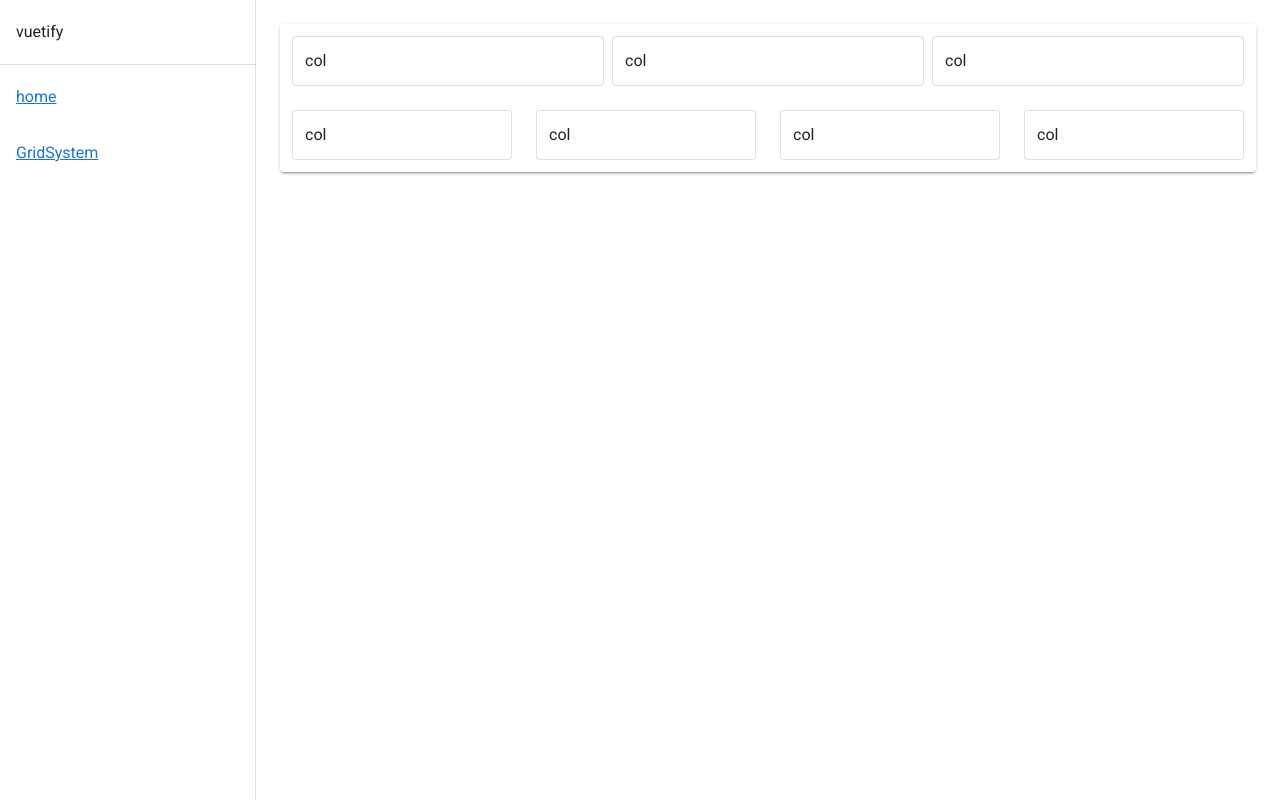
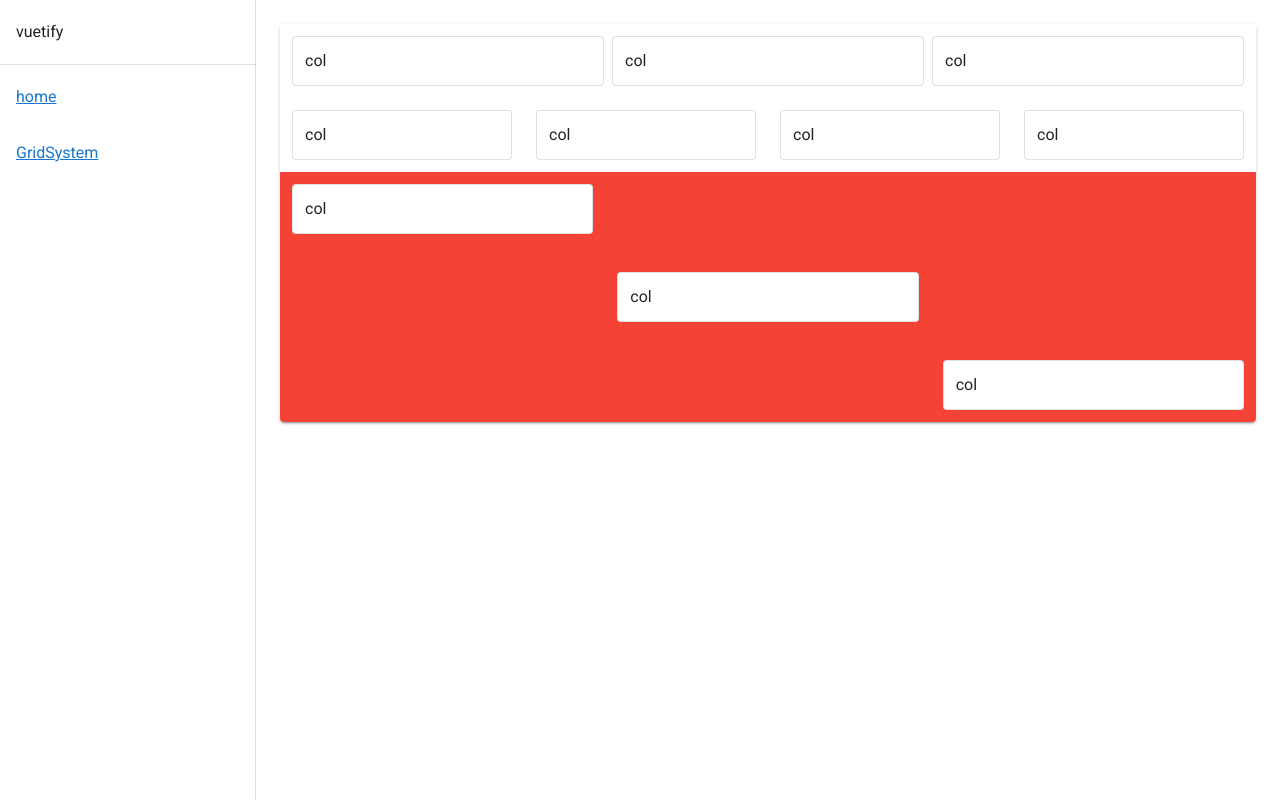
Before and after one commit to GenieGo/vuetify-admin-template-vue2, a Vue app: page /grid-system in a window 1280 px wide. Built offline with nearby package versions, Linux system fonts and the light colour scheme.

Commit message:
vuetify align-selft

```diff
--- a/src/views/GridSystem.vue
+++ b/src/views/GridSystem.vue
@@ -26,6 +26,17 @@
                     <v-card class="pa-3" outlined>col </v-card>
                 </v-col>
             </v-row>
+            <v-row align="end" class="red" :style="{ height: '250px' }">
+                <v-col align-self="start">
+                    <v-card class="pa-3" outlined>col </v-card>
+                </v-col>
+                <v-col align-self="center">
+                    <v-card class="pa-3" outlined>col </v-card>
+                </v-col>
+                <v-col>
+                    <v-card class="pa-3" outlined>col </v-card>
+                </v-col>
+            </v-row>
         </v-card>
     </v-container>
 </template>
```
